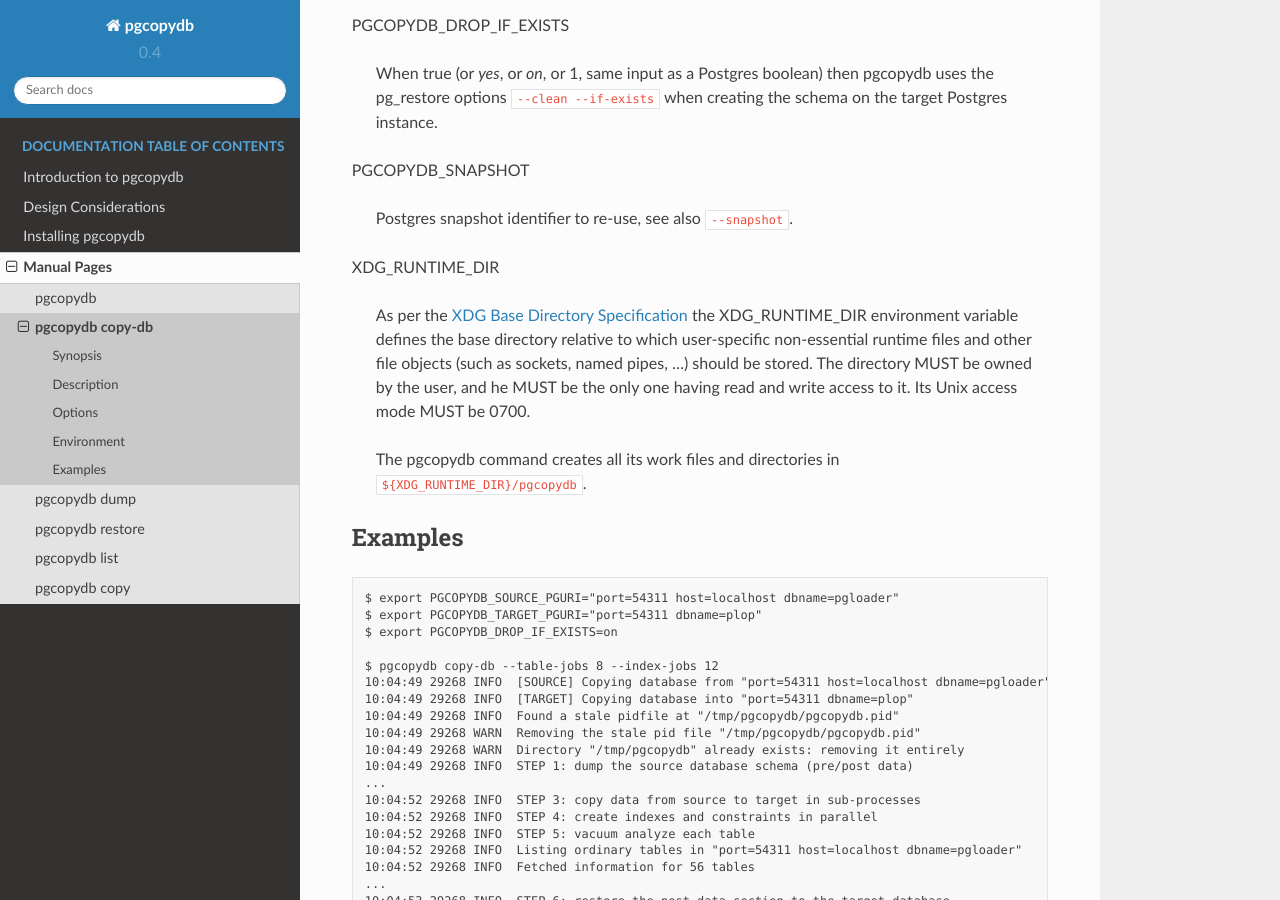
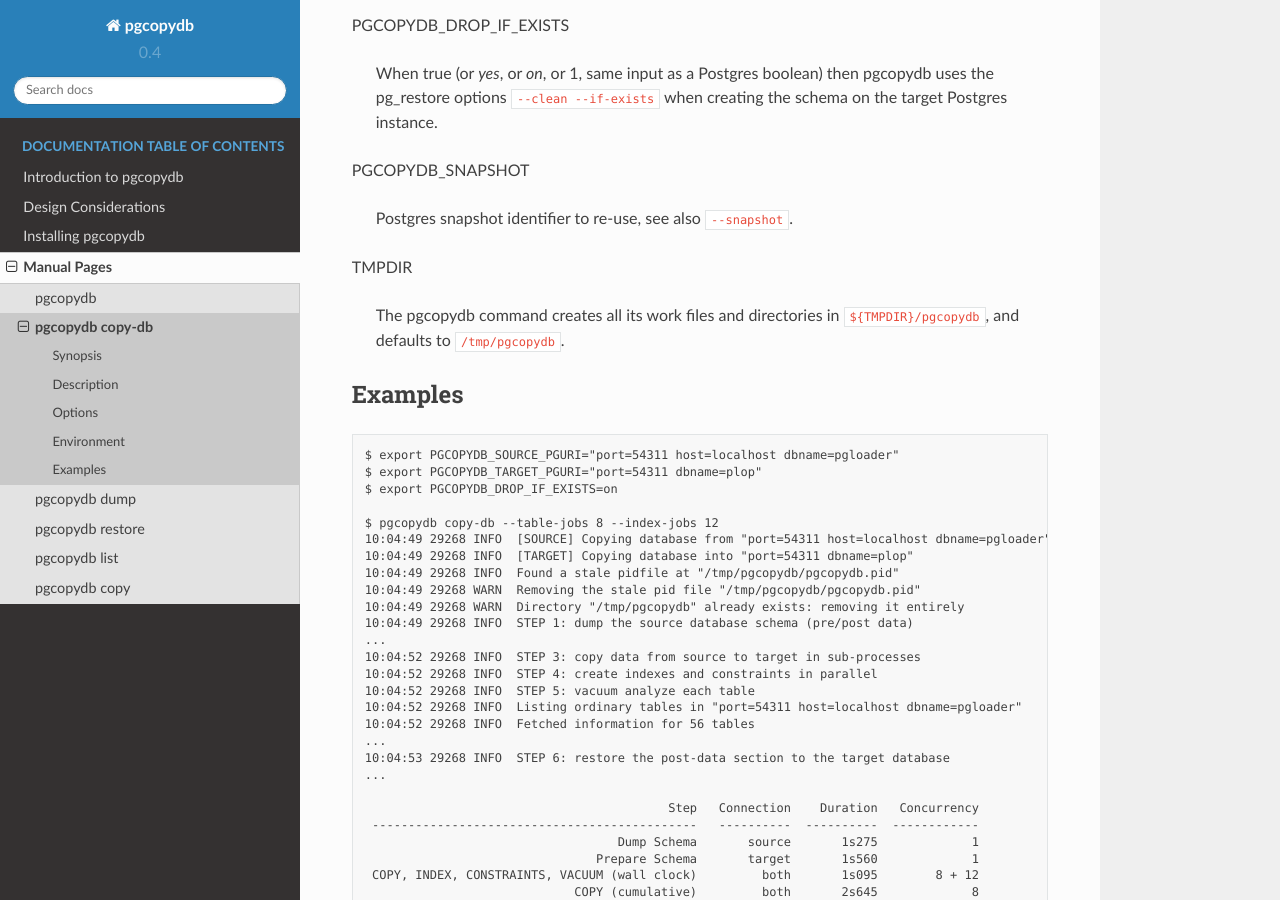
Before and after one commit to dimitri/pgcopydb, a Sphinx documentation site: the page built from docs/ref/pgcopydb_copy-db.rst, in a window 1280 px wide and 900 px high, scrolled down 4433 px. Built offline with Sphinx 7.4.7 and the Read the Docs theme 2.0.0, drawn with Linux system fonts in a browser that asks for light colours; some of the changed text lies outside the part shown.

Commit message:
Refrain from using XDG_RUNTIME_DIR for temp files. (#26)
Use TMPDIR instead.

```diff
--- a/docs/ref/pgcopydb_copy-db.rst
+++ b/docs/ref/pgcopydb_copy-db.rst
@@ -115,7 +115,7 @@ The following options are available to ``pgcopydb copy-db``:
   During its normal operations pgcopydb creates a lot of temporary files to
   track sub-processes progress. Temporary files are created in the directory
   location given by this option, or defaults to
-  ``${XDG_RUNTIME_DIR}/pgcopydb`` when the environment variable is set, or
+  ``${TMPDIR}/pgcopydb`` when the environment variable is set, or
   then to ``/tmp/pgcopydb``.
 
 --table-jobs
@@ -255,19 +255,10 @@ PGCOPYDB_SNAPSHOT
 
   Postgres snapshot identifier to re-use, see also ``--snapshot``.
 
-XDG_RUNTIME_DIR
-
-  As per the `XDG Base Directory Specification`__ the XDG_RUNTIME_DIR
-  environment variable defines the base directory relative to which
-  user-specific non-essential runtime files and other file objects (such as
-  sockets, named pipes, ...) should be stored. The directory MUST be owned
-  by the user, and he MUST be the only one having read and write access to
-  it. Its Unix access mode MUST be 0700.
+TMPDIR
 
   The pgcopydb command creates all its work files and directories in
-  ``${XDG_RUNTIME_DIR}/pgcopydb``.
-
-__ https://specifications.freedesktop.org/basedir-spec/basedir-spec-latest.html
+  ``${TMPDIR}/pgcopydb``, and defaults to ``/tmp/pgcopydb``.
 
 Examples
 --------
```
Also changed, not shown: docs/ref/pgcopydb_copy.rst (+3 -12 lines), 1 other file.
